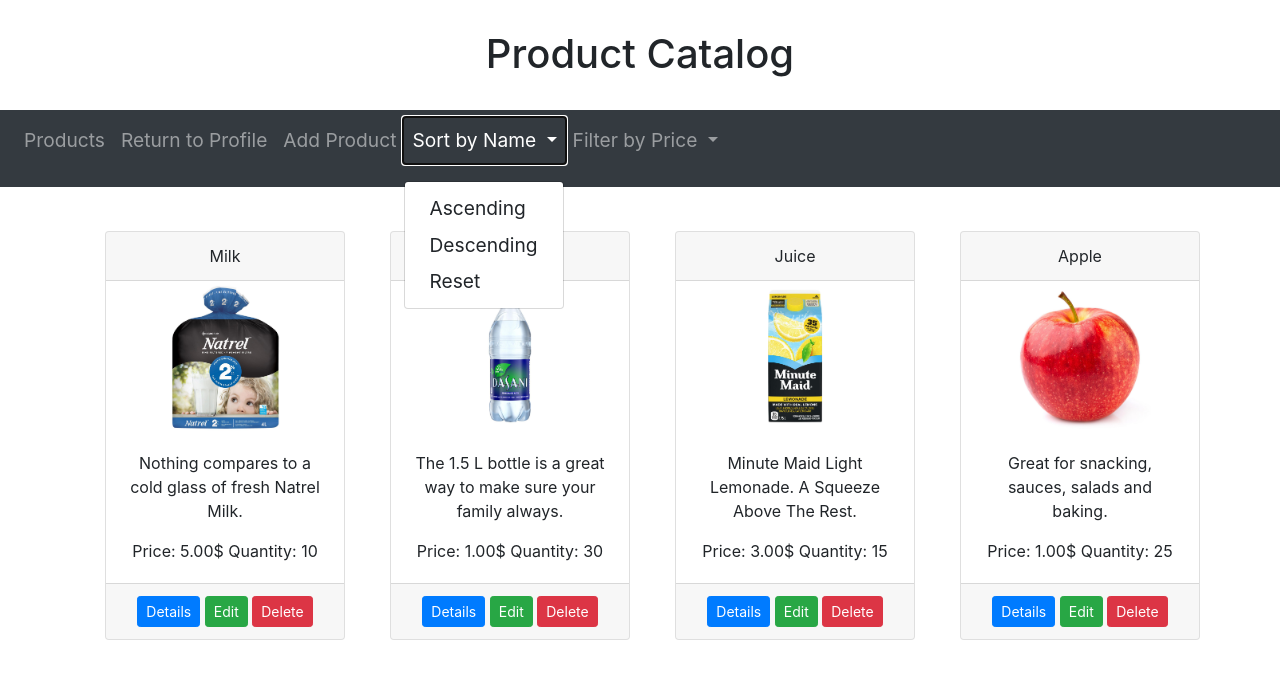
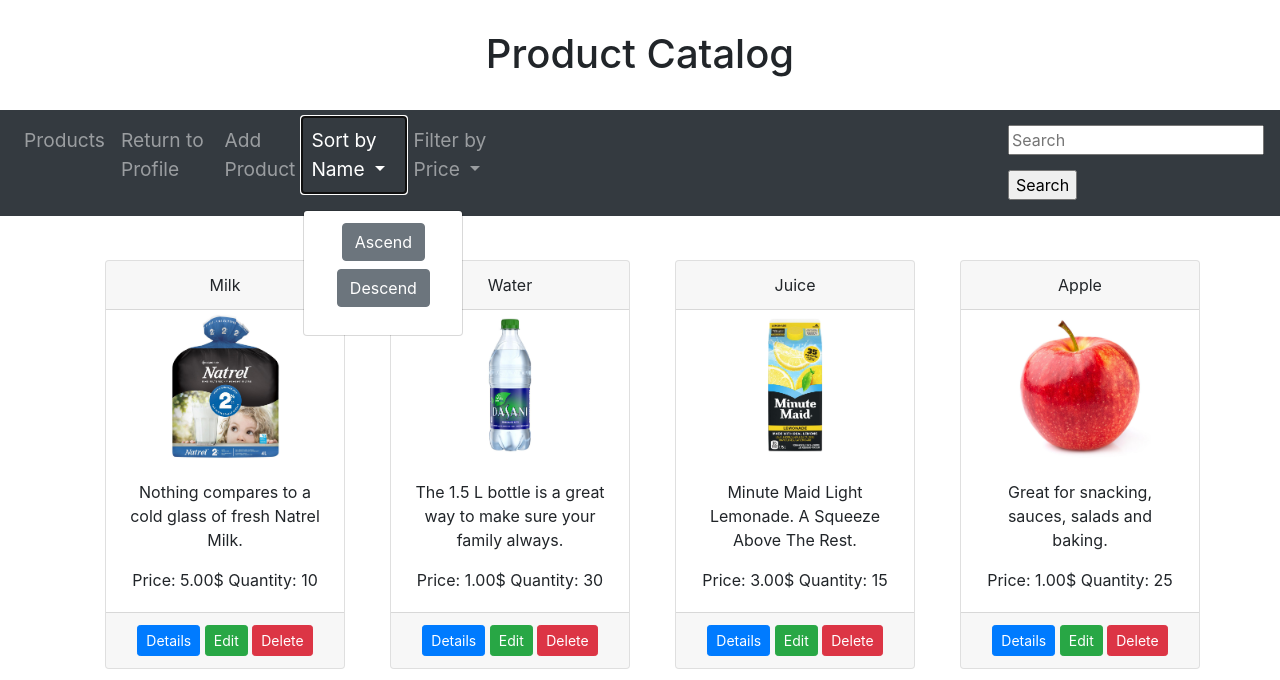
Before and after one commit to Jimbao1/eCommerceProject, a PHP site: page /eCommerceProject/Product in a window 1280 px wide, after a click on "Sort by Name". Shown: the top 680 px of the page. Run offline with PHP 8.4, Linux system fonts and the light colour scheme; the visitor is signed in with stand-in values (Sample User, id 1); data comes from the database, SQL or seed files in the repository.

Commit message:
Fixed sort, filter and added search

```diff
--- a/app/controllers/ProductController.php
+++ b/app/controllers/ProductController.php
@@ -1,47 +1,91 @@
 <?php
+
 namespace App\controllers;
 
 #[\App\core\LoginFilter]
-class ProductController extends \App\core\Controller{
+class ProductController extends \App\core\Controller
+{
 
 	function index()
 	{
 		$product = new \App\models\Product();
 		$product = $product->getProducts();
-		if ($_SESSION['role'] == 'admin'){
-			if(isset($_POST["action"])){
+		// admin
+		if ($_SESSION['role'] == 'admin') {
+			// filter
+			if (isset($_POST["action"])) {
 				$product = new \App\models\Product();
 				$product = $product->filterProductsByPrice($_POST["price1"], $_POST["price2"]);
 				$this->view('Product/index', ['product' => $product]);
-			} else {
+			}
+			// ascend
+			else if (isset($_POST["ascend"])) {
+				$product = new \App\models\Product();
+				$product = $product->sortProductsByAscending();
 				$this->view('Product/index', ['product' => $product]);
 			}
-		} else if ($_SESSION['role'] == 'user'){
-			if(isset($_POST["action"])){
+			// descend
+			else if (isset($_POST["descend"])) {
+				$product = new \App\models\Product();
+				$product = $product->sortProductsByDescending();
+				$this->view('Product/index', ['product' => $product]);
+			}
+			// search
+			else if (isset($_POST["search"])){
+				$product = new \App\models\Product();
+				$product = $product->searchByName($_POST["input"]);
+				$this->view('Product/index', ['product' => $product]);
+			}
+			else {
+				$this->view('Product/index', ['product' => $product]);
+			}
+		// user
+		} else if ($_SESSION['role'] == 'user') {
+			// filter
+			if (isset($_POST["action"])) {
 				$product = new \App\models\Product();
 				$product = $product->filterProductsByPrice($_POST["price1"], $_POST["price2"]);
 				$this->view('User/index', ['product' => $product]);
-			} else {
+			}
+			// ascend
+			else if (isset($_POST["ascend"])) {
+				$product = new \App\models\Product();
+				$product = $product->sortProductsByAscending();
+				$this->view('User/index', ['product' => $product]);
+			}
+			// descend
+			else if (isset($_POST["descend"])) {
+				$product = new \App\models\Product();
+				$product = $product->sortProductsByDescending();
+				$this->view('User/index', ['product' => $product]);
+			}
+			// search
+			else if (isset($_POST["search"])){
+				$product = new \App\models\Product();
+				$product = $product->searchByName($_POST["input"]);
+				$this->view('User/index', ['product' => $product]);
+			}
+			else {
 				$this->view('User/index', ['product' => $product]);
 			}
 		}
-
 	}
 
-	function create(){
-		if(isset($_POST['action'])){
+	function create()
+	{
+		if (isset($_POST['action'])) {
 			//complete the upload here
-			if(isset($_FILES['image'])){
+			if (isset($_FILES['image'])) {
 				$check = getimagesize($_FILES['image']['tmp_name']);
-				$allowedTypes = ['image/gif','image/jpeg','image/png'];
-				if($check !== false && in_array($check['mime'], $allowedTypes)){
+				$allowedTypes = ['image/gif', 'image/jpeg', 'image/png'];
+				if ($check !== false && in_array($check['mime'], $allowedTypes)) {
 					//proceed with the upload because of the proper type.
-					$extension = ['image/gif'=>'gif','image/jpeg'=>'jpg','image/png'=>'png'];
+					$extension = ['image/gif' => 'gif', 'image/jpeg' => 'jpg', 'image/png' => 'png'];
 					$extension = $extension[$check['mime']];
 					$target_folder = 'uploads/';
 
-					$targetFile = uniqid().".$extension";
-					if(move_uploaded_file($_FILES['image']['tmp_name'], $target_folder.$targetFile)){
+					$targetFile = uniqid() . ".$extension";
+					if (move_uploaded_file($_FILES['image']['tmp_name'], $target_folder . $targetFile)) {
 						//save this file information to the DATABASE
 						//$targetFile
 						$product = new \App\models\Product();
@@ -52,30 +96,30 @@
 						$product->price = $_POST["price"];
 						$product->sales = $_POST["sales"];
 						$product->insert();
-                        header("location:".BASE."/Product/index");
-					}else{
+						header("location:" . BASE . "/Product/index");
+					} else {
 						echo 'error';
 					}
 				}
 			}
-		}else
+		} else
 			$this->view('Product/create');
 	}
 
-    function details($product_id){
+	function details($product_id)
+	{
 		$product = new \App\models\Product();
 		$product = $product->find($product_id);
-        $this->view('Product/details', ['product'=>$product]);
+		$this->view('Product/details', ['product' => $product]);
 	}
 
 	function sortNamesByAscending()
 	{
 		$product = new \App\models\Product();
 		$product = $product->sortProductsByAscending();
-		if($_SESSION['role'] == 'admin'){
+		if ($_SESSION['role'] == 'admin') {
 			$this->view('Product/index', ['product' => $product]);
-		}
-		else if($_SESSION['role'] == 'user'){
+		} else if ($_SESSION['role'] == 'user') {
 			$this->view('User/index', ['product' => $product]);
 		}
 	}
@@ -84,10 +128,9 @@
 	{
 		$product = new \App\models\Product();
 		$product = $product->sortProductsByDescending();
-		if($_SESSION['role'] == 'admin'){
+		if ($_SESSION['role'] == 'admin') {
 			$this->view('Product/index', ['product' => $product]);
-		}
-		else if($_SESSION['role'] == 'user'){
+		} else if ($_SESSION['role'] == 'user') {
 			$this->view('User/index', ['product' => $product]);
 		}
 	}
@@ -121,20 +164,21 @@
 	// 	$this->view('Profile/create');
 	// }
 
-	function modify($product_id){
-		if(isset($_POST["action"])){
+	function modify($product_id)
+	{
+		if (isset($_POST["action"])) {
 			//complete the upload here
-			if(isset($_FILES['image'])){
+			if (isset($_FILES['image'])) {
 				$check = getimagesize($_FILES['image']['tmp_name']);
-				$allowedTypes = ['image/gif','image/jpeg','image/png'];
-				if($check !== false && in_array($check['mime'], $allowedTypes)){
+				$allowedTypes = ['image/gif', 'image/jpeg', 'image/png'];
+				if ($check !== false && in_array($check['mime'], $allowedTypes)) {
 					//proceed with the upload because of the proper type.
-					$extension = ['image/gif'=>'gif','image/jpeg'=>'jpg','image/png'=>'png'];
+					$extension = ['image/gif' => 'gif', 'image/jpeg' => 'jpg', 'image/png' => 'png'];
 					$extension = $extension[$check['mime']];
 					$target_folder = 'uploads/';
 
-					$targetFile = uniqid().".$extension";
-					if(move_uploaded_file($_FILES['image']['tmp_name'], $target_folder.$targetFile)){
+					$targetFile = uniqid() . ".$extension";
+					if (move_uploaded_file($_FILES['image']['tmp_name'], $target_folder . $targetFile)) {
 						//save this file information to the DATABASE
 						//$targetFile
 						$product = new \App\models\Product();
@@ -146,32 +190,30 @@
 						$product->price = $_POST["price"];
 						$product->sales = $_POST["sales"];
 						$product->update();
-                        header("location:".BASE."/Product/index/$product->profile_id");
-					}else{
+						header("location:" . BASE . "/Product/index/$product->profile_id");
+					} else {
 						echo 'error';
 					}
 				}
 			}
-		}
-		else{
+		} else {
 			$product = new \App\models\Product();
 			$product = $product->find($product_id);
-			$this->view('Product/modify',['product'=>$product]);
+			$this->view('Product/modify', ['product' => $product]);
 		}
 	}
 
-    function delete($product_id){
-        if(isset($_POST["action"])){
+	function delete($product_id)
+	{
+		if (isset($_POST["action"])) {
 			$product = new \App\models\Product();
 			$product = $product->find($product_id);
 			$product->delete(); // can't delete if sales are recorded
-			header("location:".BASE."/Product/index/");
-		}
-		else{
+			header("location:" . BASE . "/Product/index/");
+		} else {
 			$product = new \App\models\Product();
 			$product = $product->find($product_id);
-			$this->view('Product/delete',['product'=>$product]);
+			$this->view('Product/delete', ['product' => $product]);
 		}
 	}
-
 }
--- a/app/models/Product.php
+++ b/app/models/Product.php
@@ -38,7 +38,11 @@
 		return $stmt->fetchAll();
 	}
 
-
+	public function searchByName($input){
+		$stmt = self::$connection->query("SELECT * FROM product WHERE name LIKE '%$input%'");
+		$stmt->setFetchMode(\PDO::FETCH_GROUP|\PDO::FETCH_CLASS, "App\\models\\product");
+		return $stmt->fetchAll();
+	}
 
 	public function find($product_id){
 		$stmt = self::$connection->prepare("SELECT * FROM product WHERE product_id = :product_id");
--- a/app/views/Product/index.php
+++ b/app/views/Product/index.php
@@ -39,9 +39,14 @@
 						Sort by Name
 					</a>
 					<div class="dropdown-menu" aria-labelledby="navbarDropdown">
-						<a class="dropdown-item" href='<?= BASE ?>/Product/sortNamesByAscending'>Ascending</a>
-						<a class="dropdown-item" href='<?= BASE ?>/Product/sortNamesByDescending'>Descending</a>
-						<a class="dropdown-item" href='<?= BASE ?>/Product/index'>Reset</a>
+						<div style="text-align: center;">
+							<form action="" method="post">
+								<a class="dropdown-item"><input type="submit" name="ascend" value="Ascend" class='btn btn-secondary '></a>
+								<a class="dropdown-item"><input type="submit" name="descend" value="Descend" class='btn btn-secondary '></a>
+							</form>
+						</div>
+					</div>
+
 				</li>
 				<form action="" method="post">
 					<li class="nav-item dropdown">
@@ -56,6 +61,11 @@
 							</div>
 					</li>
 				</form>
+				<form action="" method="post" class="form-inline my-2 my-lg-0" style="margin-left: 500px;">
+					<input type="text" name="input" placeholder="Search" aria-label="Search">
+					<input type="submit" name="search" value="Search">
+				</form>
+
 			</ul>
 		</div>
 	</nav><br>
```
Also changed, not shown: app/views/User/index.php (+13 -4 lines), uploads/60923ba8150f9.jpg (added), uploads/60923bec221f2.jpg (added). Lines whose indentation alone changed are shown as unchanged.
